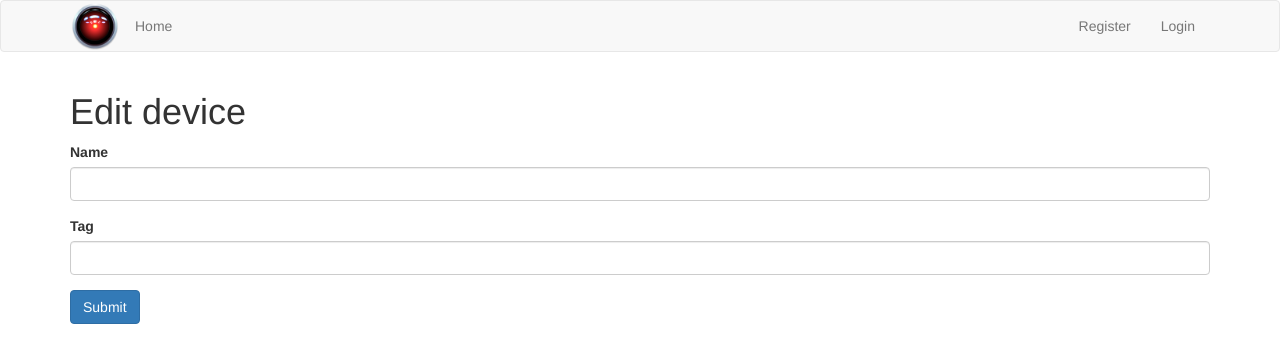
After one commit to WiktorLigeza/flask_color_picker, a Flask app: template pythonProject10/templates/edit_device.html in a window 1280 px wide. The commit adds this page. Shown: the top 363 px of the page. Run offline with Flask 2, Linux system fonts and the light colour scheme; the template is opened without the code that fills it: values that come from a table or form of the project are taken from there, others are empty; parts of the project's set-up code (start-up, migrations or seed data) failed here and were passed over; some libraries are stand-ins or nearby versions.

Commit message:
edit delete

```diff
--- a/pythonProject10/device_menagement.py
+++ b/pythonProject10/device_menagement.py
@@ -3,7 +3,7 @@ from wtforms import Form, StringField,PasswordField, validators
 
 
 # Register Form Class
-class AddForm(Form):
+class DeviceForm(Form):
     name = StringField('Name', [validators.Length(min=1, max=50)])
     tag = StringField('Tag', [validators.Length(min=4, max=8)])
     connection_key = PasswordField('connection key', [
@@ -11,6 +11,11 @@ class AddForm(Form):
         validators.EqualTo('confirm', message='connection key do not match')
     ])
     confirm = PasswordField('Confirm connection key')
+
+
+class DeviceFormUpdate(Form):
+    name = StringField('Name', [validators.Length(min=1, max=50)])
+    tag = StringField('Tag', [validators.Length(min=4, max=8)])
 
 
 # def add_device(form, db, request):
--- a/pythonProject10/main.py
+++ b/pythonProject10/main.py
@@ -1,6 +1,6 @@
 from flask import Flask, render_template, flash, redirect, url_for, session, request, logging
 from user_management import *
-from device_menagement import AddForm
+from device_menagement import DeviceForm, DeviceFormUpdate
 from flask_sqlalchemy import SQLAlchemy
 from flask_marshmallow import Marshmallow
 import os
@@ -110,27 +110,46 @@ def login():
 @is_logged_in
 def dashboard():
     devicelist = Device.query.all()
-
     if len(devicelist) > 0:
         return render_template('dashboard.html', devicelist=devicelist)
-
     else:
         msg = "no devices"
         return render_template('dashboard.html', msg=msg)
 
 
+@app.route("/edit_device/<string:id>", methods=['GET', 'POST'])
+@is_logged_in
+def edit_device(id):
+    device = Device.query.get(id)
+    form = DeviceFormUpdate(request.form)
+    form.name.data = device.name
+    form.tag.data = device.tag
+
+    if request.method == 'POST' and form.validate():
+        device.name = request.form['name']
+        device.tag = request.form['tag']
+        db.session.commit()
+        flash('Device successfully updated', 'success')
+
+        return redirect(url_for('dashboard'))
+    return render_template('edit_device.html', form=form)
 
 
-@app.route("/devices")
+@app.route("/delete_device/<string:id>", methods=['POST'])
 @is_logged_in
-def devices():
-    return render_template('devices.html')
+def delete_device(id):
+    device = Device.query.get(id)
+    db.session.delete(device)
+    db.session.commit()
+
+    flash('Device successfully deleted', 'success')
+    return redirect(url_for('dashboard'))
 
 
 @app.route("/add_device", methods=['GET', 'POST'])
 @is_logged_in
 def add_device():
-    form = AddForm(request.form)
+    form = DeviceForm(request.form)
     if request.method == 'POST' and form.validate():
         name = form.name.data
         tag = form.tag.data
--- /dev/null
+++ b/pythonProject10/templates/edit_device.html
@@ -0,0 +1,15 @@
+{% extends 'layout.html' %}
+
+{% block body %}
+  <h1>Edit device</h1>
+  {% from "includes/_formhelpers.html" import render_field %}
+  <form method="POST" action="">
+    <div class="form-group">
+      {{render_field(form.name, class_="form-control")}}
+    </div>
+    <div class="form-group">
+      {{render_field(form.tag, class_="form-control")}}
+    </div>
+    <p><input type="submit" class="btn btn-primary" value="Submit"></p>
+  </form>
+{% endblock %}
```
Also changed, not shown: pythonProject10/templates/dashboard.html (+16 -6 lines), pythonProject10/device.sqlite, pythonProject10/user.sqlite.
